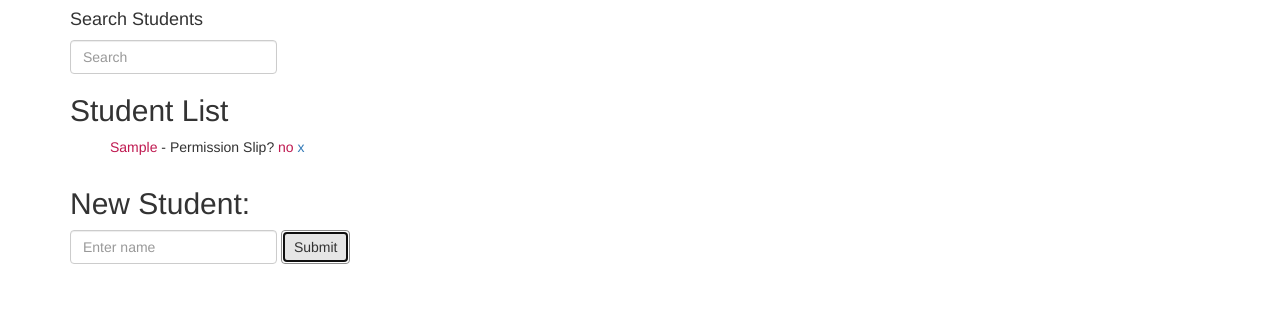
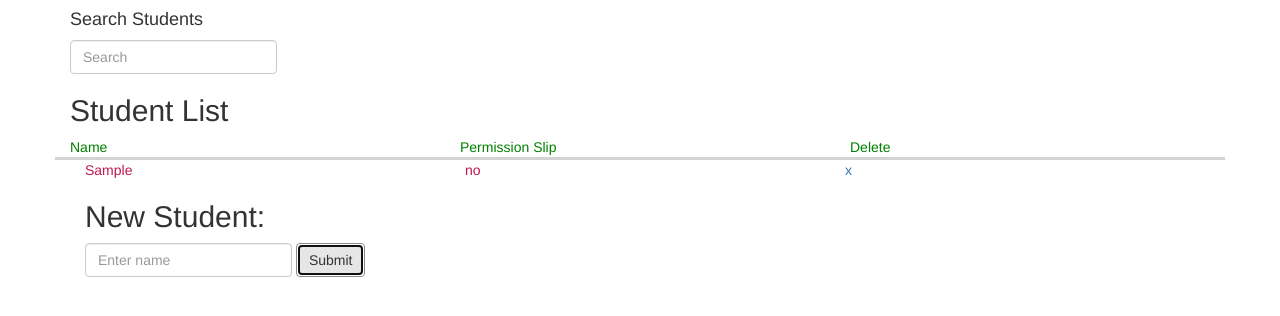
Before and after one commit to CountPacMan/field-trip, a plain HTML site: page index.html in a window 1280 px wide. Both pictures are taken after typing "Sample" into the empty fields and a click on the button "Submit". Drawn offline with nearby package versions, Linux system fonts and the light colour scheme.

Commit message:
add table formatting

```diff
--- a/index.html
+++ b/index.html
@@ -31,9 +31,29 @@
         <div class="col-md-12">
           <h2 ng-show="students.length && filtered.length">Student List</h2>
           <h2 ng-show="students.length && !filtered.length">No Matches</h2>
-          <ul>
-            <li ng-repeat="item in filtered = (students | filter:query)">
-              <span class="clickable" ng-click="editing = true" ng-hide="editing">{{item.name}}</span> - Permission Slip? <a class="clickable" ng-click="changePermission(item)">{{getPermission(item)}}</a> <a ng-click="deleteStudent(item)">x</a>
+          <div ng-show="students.length && filtered.length" class="row chart-titles">
+
+            <div class="col-md-4 column-name">
+              Name
+            </div>
+            <div class="col-md-4 column-name">
+              Permission Slip
+            </div>
+            <div class="col-md-4 column-name">
+              Delete
+            </div>
+          </div>
+          <div ng-show="students.length && filtered.length">
+            <div ng-repeat="item in filtered = (students | filter:query)">
+              <div class="col-md-4">
+                <span class="clickable" ng-click="editing = true" ng-hide="editing">{{item.name}}</span>
+              </div>
+              <div class="col-md-4">
+                <a class="clickable" ng-click="changePermission(item)">{{getPermission(item)}}</a>
+              </div>
+              <div class="col-md-4">
+                <a ng-click="deleteStudent(item)">x</a>
+              </div>
 
               <span class="form-group" ng-show="editing" ng-submit="editing = false">
                 <form class="form-inline" role="form">
@@ -41,8 +61,7 @@
                   <button class="btn btn-default btn-sm" type="submit">Save</button>
                 </form>
               </span>
-            </li>
-          </ul>
+          </div>
         </div>
 
         <!-- *********  Add Student ************** -->
```
